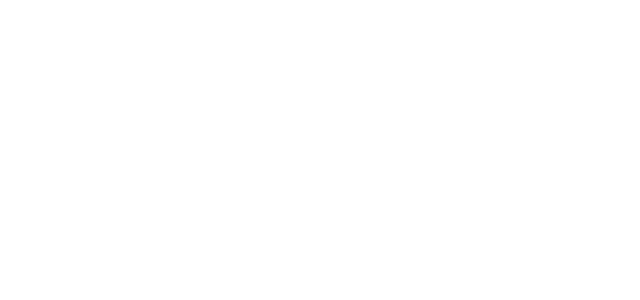
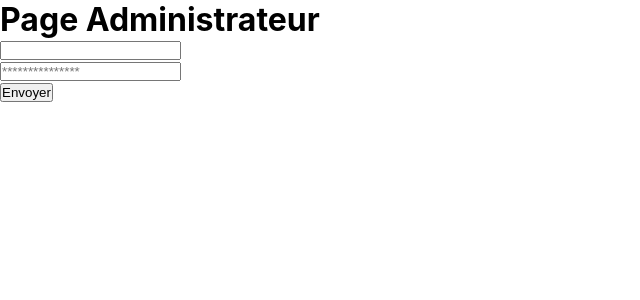
Before and after one commit to DBKDev/cmexpo, a React (Create React App) app in the folder React/cmexpo/: page /auth in a window 1280 px wide. Before the commit this address had no page. Shown: the top 300 px of the page, without its empty margins (0-640 px from the left). Built offline with nearby package versions, Linux system fonts and the light colour scheme.

Commit message:
Mise en place JWT

```diff
--- a/React/cmexpo/src/App.js
+++ b/React/cmexpo/src/App.js
@@ -2,6 +2,7 @@ import { BrowserRouter, Routes, Route } from "react-router-dom";
 import Accueil from "./Views/Accueil";
 import Inscription from "./Views/Inscription";
 import QRCodePage from "./Components/QRDisplay";
+import AuthPage from "./Views/AuthPage";
 
 
 
@@ -16,6 +17,8 @@ function App() {
     <Route path="/" element={<Accueil />} />
     <Route path="/inscription" element={<Inscription />} />
     <Route path="/qrcode/:userId" element={<QRCodePage />} />
+    <Route path="/auth" element={<AuthPage />} />
+
   </Routes>
   </BrowserRouter>
   </>
--- /dev/null
+++ b/React/cmexpo/src/Services/account_service.js
@@ -0,0 +1,17 @@
+
+let saveToken = (token) => {
+    localStorage.setItem('token', token);
+}
+
+let logout = () =>{
+    localStorage.removeItem('token');
+}
+
+let isLogged = () => {
+    let token = localStorage.getItem('token');
+    return !!token
+}
+
+export const accountService = {
+    saveToken, logout, isLogged
+}
--- /dev/null
+++ b/React/cmexpo/src/Views/AuthPage.jsx
@@ -0,0 +1,56 @@
+import React, { useState } from 'react';
+import axios from 'axios';
+import { useNavigate } from 'react-router-dom';
+
+
+import { accountService } from '../Services/account_service';
+
+const AuthPage = () => {
+
+    const navigation = useNavigate()
+
+    const [formconnexion, setFormconnexion] = useState({
+        email: "",
+        password: ""
+    });
+
+    const handleChange = (e) => {
+        const { name, value } = e.currentTarget;
+        setFormconnexion({ ...formconnexion, [name]: value });
+    };
+
+    const onSubmit = (e) => {
+        e.preventDefault();
+        console.log(formconnexion);
+        axios.post('http://localhost:8080/connexion/login', formconnexion)
+            .then(res => {
+                console.log(res)
+                accountService.saveToken(res.data.access_token)
+                navigation("/admin")
+            })
+            .catch(err => console.error(err))
+    };
+
+
+    return (
+        <>
+            <h1>Page Administrateur</h1>
+
+            <form onSubmit={onSubmit}>
+                <div>
+                    <label htmlFor="Adresse Mail"></label>
+                    <input type="email" name='email' value={formconnexion.email} onChange={handleChange} />
+                </div>
+                <div>
+                    <label htmlFor="Mot de Passe"></label>
+                    <input type="password" name="password" placeholder='***************' value={formconnexion.password} onChange={handleChange} />
+                </div>
+                <button type='submit' >Envoyer</button>
+            </form>
+        </>
+
+
+    );
+}
+
+export default AuthPage;
```
